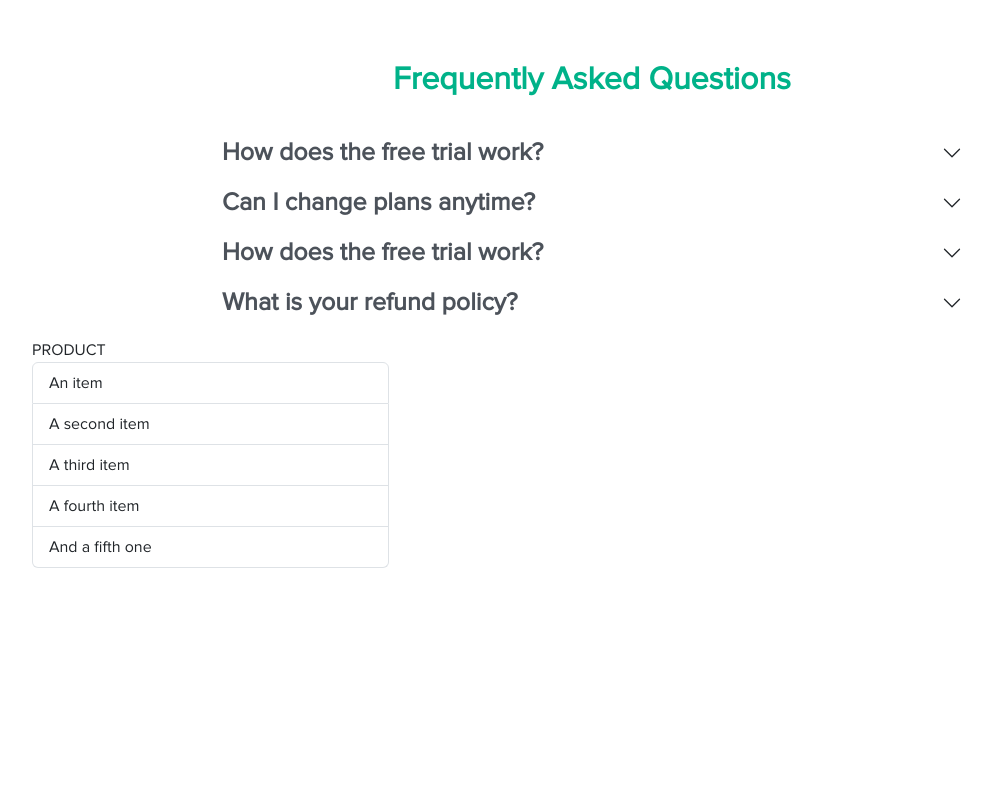
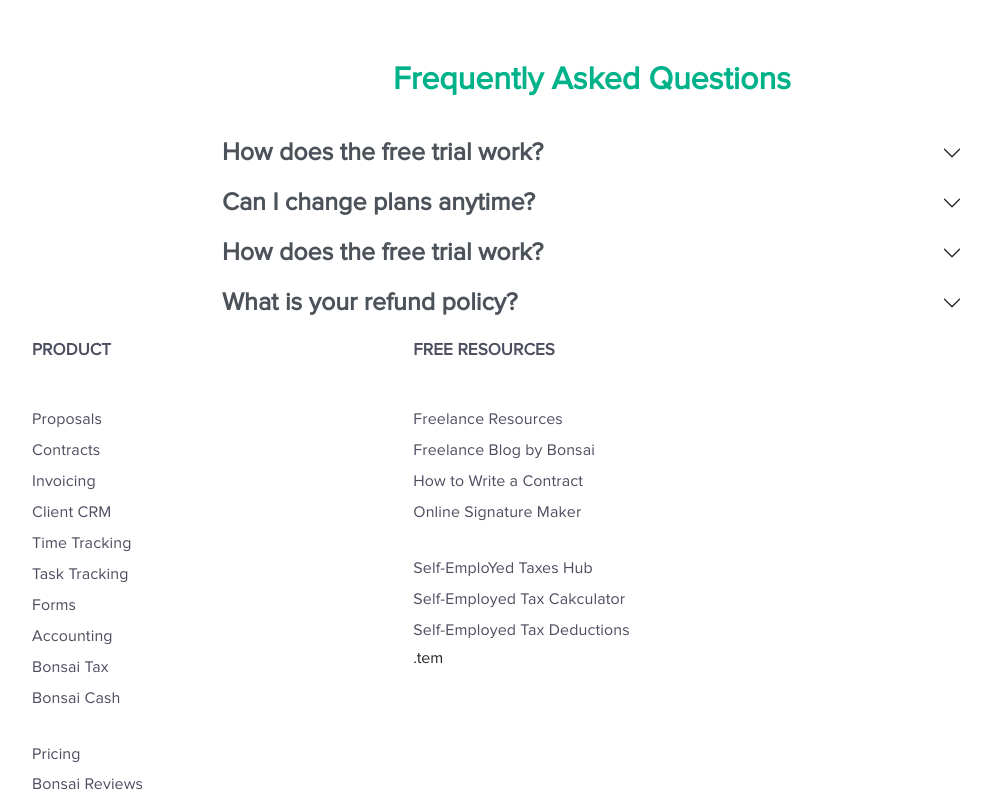
Before and after one commit to SulltanMahmud/Bonsai.com, a plain HTML site: page index.html in a window 1280 px wide. Shown: the part 2193-2992 px from the top of the page, without its empty margins (48-1039 px from the left). Before the commit the page ends 2761 px from the top, so only its background shows below. Drawn offline with nearby package versions, Linux system fonts and the light colour scheme.

Commit message:
button problem fixed

```diff
--- a/index.html
+++ b/index.html
@@ -151,9 +151,10 @@
                   <div class="price-box">
                     <div class="price d-flex">
                       <div class="price-symbol">$</div>
-                      <div  class="price-amount">24</div>
+                      <div class="price-amount">24</div>
                       <div class="price-month">/MONTH</div>
                     </div>
+                    <div class="bill_year text-end mt-1"></div>
                   </div>
 
                   <div class="feature-list">
@@ -228,6 +229,7 @@
                       <div class="price-amount">39</div>
                       <div class="price-month">/MONTH</div>
                     </div>
+                    <div class="bill_year text-end"></div>
                   </div>
 
                   <div class="feature-list f-m2">
@@ -309,6 +311,7 @@
                       <div class="price-amount">79</div>
                       <div class="price-month">/MONTH</div>
                     </div>
+                    <div class="bill_year text-end"></div>
                   </div>
 
                   <div class="feature-list f-m2">
@@ -631,23 +634,54 @@
       <div class="row">
         <div class="col-4">
           <div class="product-section">
-            <div class="prduct-heading">PRODUCT</div>
-            <ul class="list-group">
-              <li class="list-group-item">An item</li>
-              <li class="list-group-item">A second item</li>
-              <li class="list-group-item">A third item</li>
-              <li class="list-group-item">A fourth item</li>
-              <li class="list-group-item">And a fifth one</li>
-            </ul>
+            <div class="product-heading">PRODUCT</div>
+            <div class="list-section d-flex flex-column">
+              <a href="">Proposals</a>
+              <a href="">Contracts</a>
+              <a href="">Invoicing</a>
+              <a href="">Client CRM</a>
+              <a href="">Time Tracking</a>
+              <a href="">Task Tracking</a>
+              <a href="">Forms</a>
+              <a href="">Accounting</a>
+              <a href="">Bonsai Tax</a>
+              <a href=""> Bonsai Cash</a>
+            </div>
+
+            <div class="sub-list d-flex flex-column">
+              <a href=""><span>Pricing</span> </a>
+              <a href=" ">Bonsai Reviews</a>
+            </div>
           </div>
         </div>
-        <div class="col-4"></div>
+        <!-- free resource section -->
+        <div class="col-4">
+          <div class="free-section">
+            <div class="free-heading">FREE RESOURCES</div>
+            <div class="first-section d-flex flex-column">
+              <a href="">Freelance Resources</a>
+              <a href="">Freelance Blog by Bonsai</a>
+              <a href="">How to Write a Contract</a>
+              <a href="">Online Signature Maker</a>
+            </div>
+
+            <!-- Self-section -->
+            <div class="self-section d-flex flex-column">
+              <a href="">Self-EmploYed Taxes Hub</a>
+              <a href="">Self-Employed Tax Cakculator</a>
+              <a href="">Self-Employed Tax Deductions</a>
+            </div>
+          </div>
+
+          <!-- Templates -->
+          .tem
+        </div>
         <div class="col-4"></div>
       </div>
     </div>
 
-      <!-- Toggle-buton js  -->
-      <script src="./js/toggle-button.js"></script>
+    <!-- Toggle-buton js  -->
+    <script src="./js/toggle-button.js"></script>
     <!-- Botstrap js link -->
     <script src="https://cdn.jsdelivr.net/npm/bootstrap@5.3.3/dist/js/bootstrap.bundle.min.js"></script>
   </body>
--- a/js/toggle-button.js
+++ b/js/toggle-button.js
@@ -1,9 +1,38 @@
+// document.addEventListener("DOMContentLoaded", function () {
+//   let toggle_box = document.querySelector(".toggle_box");
+//   let circle = document.querySelector(".circle");
+//   let checkbox = document.getElementById("checkbox");
+//   let price = document.querySelectorAll(".price-amount");
+//   let bill_year = document.querySelectorAll(".bill_year");
+//   let ischecked = false;
+
+//   toggle_box.onclick = function () {
+//     if (checkbox.checked && !ischecked) {
+//       console.log("checkbox checked");
+//       circle.style.left = "20px";
+//       price[0].innerHTML = "17";
+//       price[1].innerHTML = "32";
+//       price[2].innerHTML = "52";
+//       bill_year.textContent = "PER MONTH";
+//       ischecked = true;
+//     } else if (!checkbox.checked && ischecked) {
+//       //   console.log("checkbox not checked");
+//       circle.style.left = "0px";
+//       price[0].innerHTML = "24";
+//       price[1].innerHTML = "39";
+//       price[2].innerHTML = "79";
+
+//       ischecked = false;
+//     }
+//   };
+// });
+
  document.addEventListener("DOMContentLoaded", function () {
    let toggle_box = document.querySelector(".toggle_box");
    let circle = document.querySelector(".circle");
    let checkbox = document.getElementById("checkbox");
-  console.log(typeof(value));
    let price = document.querySelectorAll(".price-amount");
+   let bill_years = document.querySelectorAll(".bill_year");
    let ischecked = false;
 
    toggle_box.onclick = function () {
@@ -13,13 +42,22 @@ document.addEventListener("DOMContentLoaded", function () {
        price[0].innerHTML = "17";
        price[1].innerHTML = "32";
        price[2].innerHTML = "52";
+       // Loop through each element with class "bill_year" and update its text content
+       bill_years.forEach(function (bill_year) {
+         bill_year.textContent = "PER MONTH";
+       });
        ischecked = true;
      } else if (!checkbox.checked && ischecked) {
-    //   console.log("checkbox not checked");
+       console.log("checkbox not checked");
        circle.style.left = "0px";
        price[0].innerHTML = "24";
        price[1].innerHTML = "39";
        price[2].innerHTML = "79";
+       // Loop through each element with class "bill_year" and update its text content
+       bill_years.forEach(function (bill_year) {
+         // Set text content to blank
+         bill_year.textContent = "";
+       });
        ischecked = false;
      }
    };
--- a/scss/component/_subscription.scss
+++ b/scss/component/_subscription.scss
@@ -72,25 +72,25 @@
       //     border-radius: 50%;
       //   }
       // }
-      .toggle_box{
+      .toggle_box {
         width: 50px;
         height: 29px;
-        background-color:#01b289;
+        background-color: #01b289;
         border-radius: 200px;
-         position: relative;
-         margin-left: 20px;
-         margin-right: 30px;
+        position: relative;
+        margin-left: 20px;
+        margin-right: 30px;
 
-         input[type="checkbox"]{
+        input[type="checkbox"] {
           // visibility: hidden;
           opacity: 0;
           width: 30px;
           height: 30px;
-         }
+        }
       }
 
-      .circle{
-        position:absolute;
+      .circle {
+        position: absolute;
         width: 25px;
         height: 25px;
         border-radius: 200px;
@@ -112,7 +112,6 @@
       border: none;
     }
     .card-body {
-
       padding: 20% 14%;
       .card-title {
         margin-top: 0px;
@@ -130,9 +129,11 @@
         line-height: 20px;
         max-width: 90%;
       }
+
+
       .price-box {
         // width: 2.2px;
-        height: 50px;
+        // height: 50px;
         margin-top: 36px;
         border-bottom: 2px solid $bottom-border-color;
         .price-symbol {
@@ -165,6 +166,14 @@
           // line-height: 36.4;
           margin-left: 15px;
         }
+
+        .bill_year {
+        font-family: "Proximanova opt", sans-serif;
+        color: #4c525a;
+        font-size: 14px;
+        line-height: 20px;
+        font-weight: 400;
+      }
       }
 
       .feature-list {
--- /dev/null
+++ b/scss/layout/_footer.scss
@@ -0,0 +1,68 @@
+.product-section {
+  .product-heading {
+    margin-bottom: 40px;
+    color: #4c4d5f;
+    font-size: 17px;
+    font-weight: 600;
+    letter-spacing: 0.12px;
+    text-transform: uppercase;
+  }
+
+  .list-section {
+    margin-bottom: 25px;
+
+    a {
+      margin-bottom: 1px;
+      font-size: 16px;
+      line-height: 30px;
+      font-weight: 300;
+      letter-spacing: 0.11px;
+      color: #4c4d5f;
+    }
+  }
+
+  .sub-list {
+    a {
+      font-size: 16px;
+      line-height: 30px;
+      font-weight: 300;
+      letter-spacing: 0.11px;
+      color: #4c4d5f;
+    }
+  }
+}
+
+.free-section {
+  //   margin-bottom: 25px;
+  .free-heading {
+    margin-bottom: 40px;
+    color: #4c4d5f;
+    font-size: 17px;
+    font-weight: 600;
+    letter-spacing: 0.12px;
+    text-transform: uppercase;
+  }
+  .first-section {
+    a {
+      margin-bottom: 1px;
+      font-size: 16px;
+      line-height: 30px;
+      font-weight: 300;
+      letter-spacing: 0.11px;
+      color: #4c4d5f;
+
+    }
+    margin-bottom: 25px;
+  }
+
+  .self-section {
+    a {
+      margin-bottom: 1px;
+      font-size: 16px;
+      line-height: 30px;
+      font-weight: 300;
+      letter-spacing: 0.11px;
+      color: #4c4d5f;
+    }
+  }
+}
--- a/scss/layout/main.scss
+++ b/scss/layout/main.scss
@@ -6,3 +6,4 @@
 @import "../component/add-on-section";
 @import "../component/buisness-title";
 @import "../component/queshion-section";
+@import "../layout/footer";
```
Also changed, not shown: css/main.css. Lines whose indentation alone changed are shown as unchanged.
